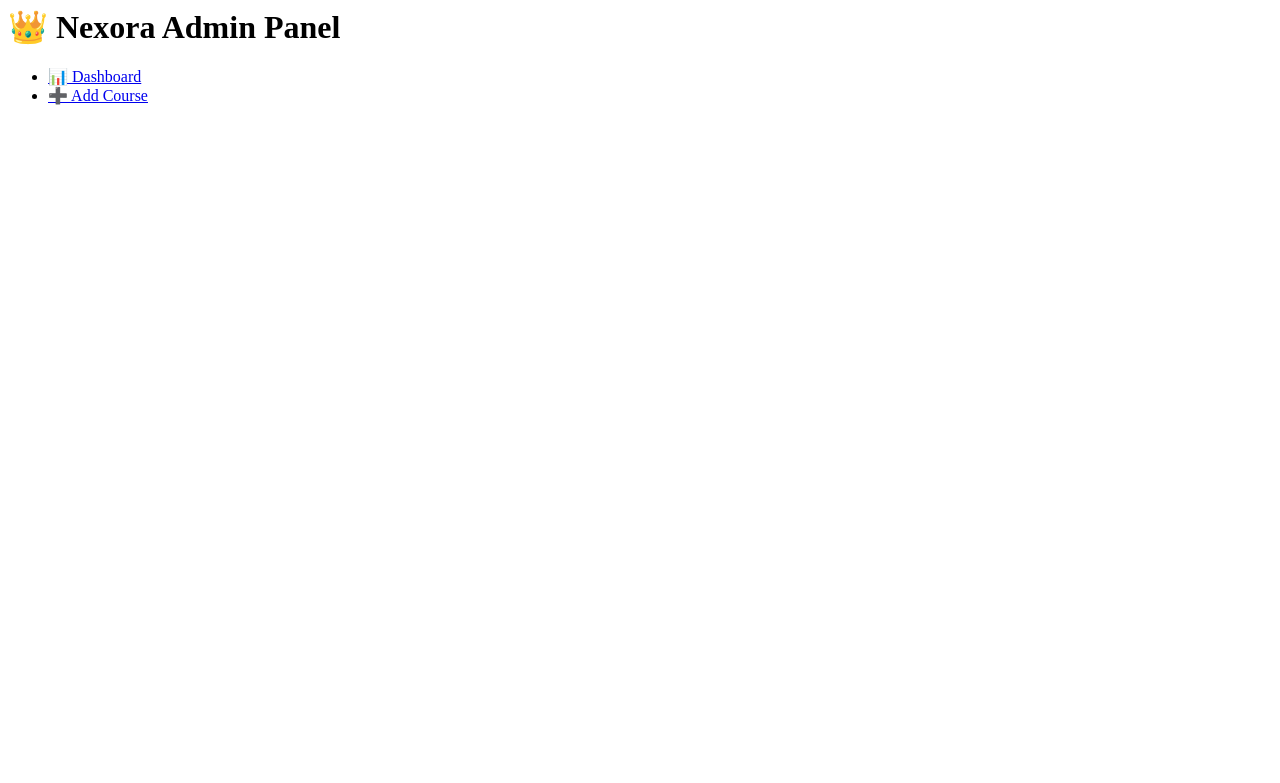
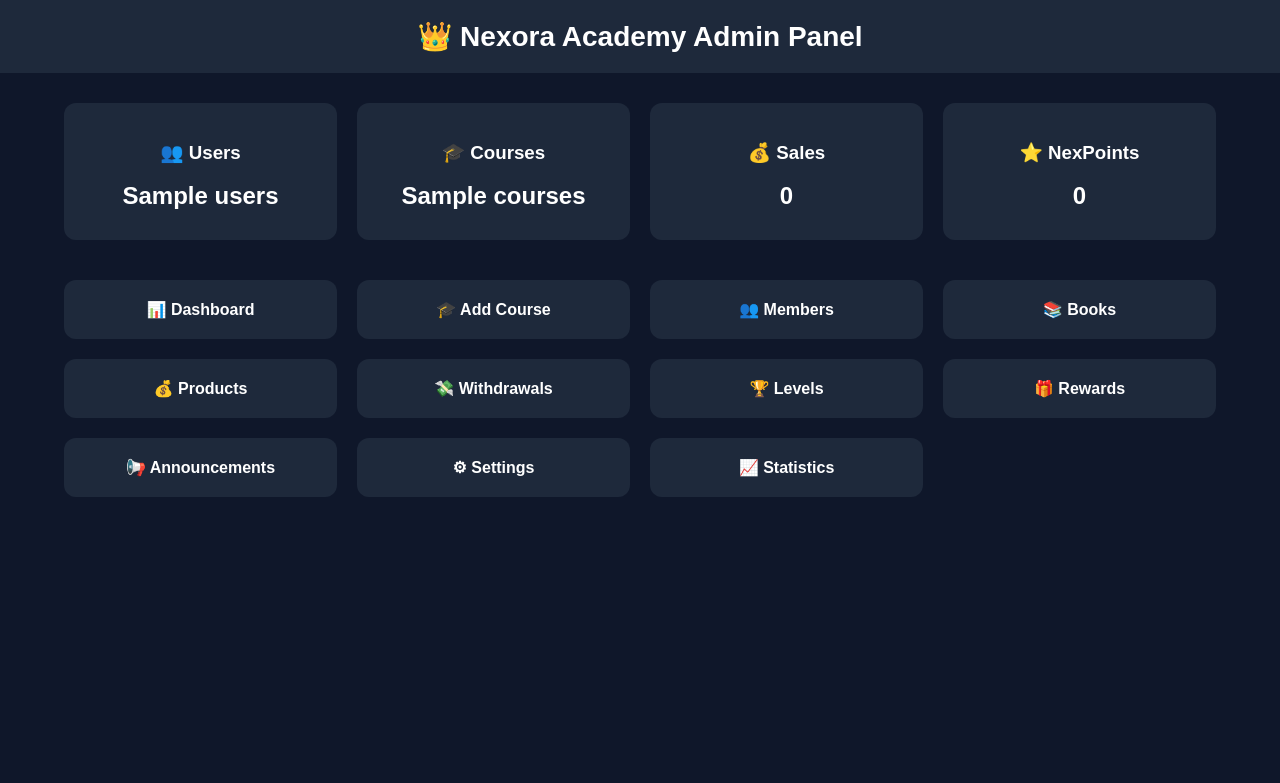
Before and after one commit to nexoraacademy51-ship-it/nexora-platform, a Flask app: template templates/admin.html in a window 1280 px wide. Shown: the top 783 px of the page. Run offline with Flask 3, Linux system fonts and the light colour scheme; the template is opened without the code that fills it: most values are stand-ins (such as "Sample title", 1, 10 or a date in 2020).

Commit message:
design admin dashboard v1

```diff
--- a/templates/admin.html
+++ b/templates/admin.html
@@ -1,6 +1,156 @@
-<h1>👑 Nexora Admin Panel</h1>
+<!DOCTYPE html>
+<html lang="en">
+<head>
+<meta charset="UTF-8">
+<title>Nexora Admin Panel</title>
 
-<ul>
-    <li><a href="/admin/dashboard">📊 Dashboard</a></li>
-    <li><a href="/admin/add-course">➕ Add Course</a></li>
-</ul>
+<style>
+
+body{
+    margin:0;
+    font-family:Arial,sans-serif;
+    background:#0f172a;
+    color:white;
+}
+
+.header{
+    background:#1e293b;
+    padding:20px;
+    text-align:center;
+    font-size:28px;
+    font-weight:bold;
+}
+
+.container{
+    width:90%;
+    margin:auto;
+    margin-top:30px;
+}
+
+.cards{
+    display:flex;
+    gap:20px;
+    flex-wrap:wrap;
+}
+
+.card{
+    flex:1;
+    min-width:200px;
+    background:#1e293b;
+    padding:20px;
+    border-radius:12px;
+    text-align:center;
+}
+
+.card h2{
+    margin:10px 0;
+}
+
+.menu{
+    margin-top:40px;
+    display:grid;
+    grid-template-columns:repeat(auto-fit,minmax(220px,1fr));
+    gap:20px;
+}
+
+.box{
+    background:#1e293b;
+    padding:20px;
+    border-radius:12px;
+    text-align:center;
+}
+
+.box a{
+    text-decoration:none;
+    color:white;
+    font-weight:bold;
+}
+
+</style>
+
+</head>
+
+<body>
+
+<div class="header">
+👑 Nexora Academy Admin Panel
+</div>
+
+<div class="container">
+
+<div class="cards">
+
+<div class="card">
+<h3>👥 Users</h3>
+<h2>{{ users }}</h2>
+</div>
+
+<div class="card">
+<h3>🎓 Courses</h3>
+<h2>{{ courses }}</h2>
+</div>
+
+<div class="card">
+<h3>💰 Sales</h3>
+<h2>0</h2>
+</div>
+
+<div class="card">
+<h3>⭐ NexPoints</h3>
+<h2>0</h2>
+</div>
+
+</div>
+
+<div class="menu">
+
+<div class="box">
+<a href="/admin/dashboard">📊 Dashboard</a>
+</div>
+
+<div class="box">
+<a href="/admin/add-course">🎓 Add Course</a>
+</div>
+
+<div class="box">
+<a href="#">👥 Members</a>
+</div>
+
+<div class="box">
+<a href="#">📚 Books</a>
+</div>
+
+<div class="box">
+<a href="#">💰 Products</a>
+</div>
+
+<div class="box">
+<a href="#">💸 Withdrawals</a>
+</div>
+
+<div class="box">
+<a href="#">🏆 Levels</a>
+</div>
+
+<div class="box">
+<a href="#">🎁 Rewards</a>
+</div>
+
+<div class="box">
+<a href="#">📢 Announcements</a>
+</div>
+
+<div class="box">
+<a href="#">⚙ Settings</a>
+</div>
+
+<div class="box">
+<a href="#">📈 Statistics</a>
+</div>
+
+</div>
+
+</div>
+
+</body>
+</html>
```
